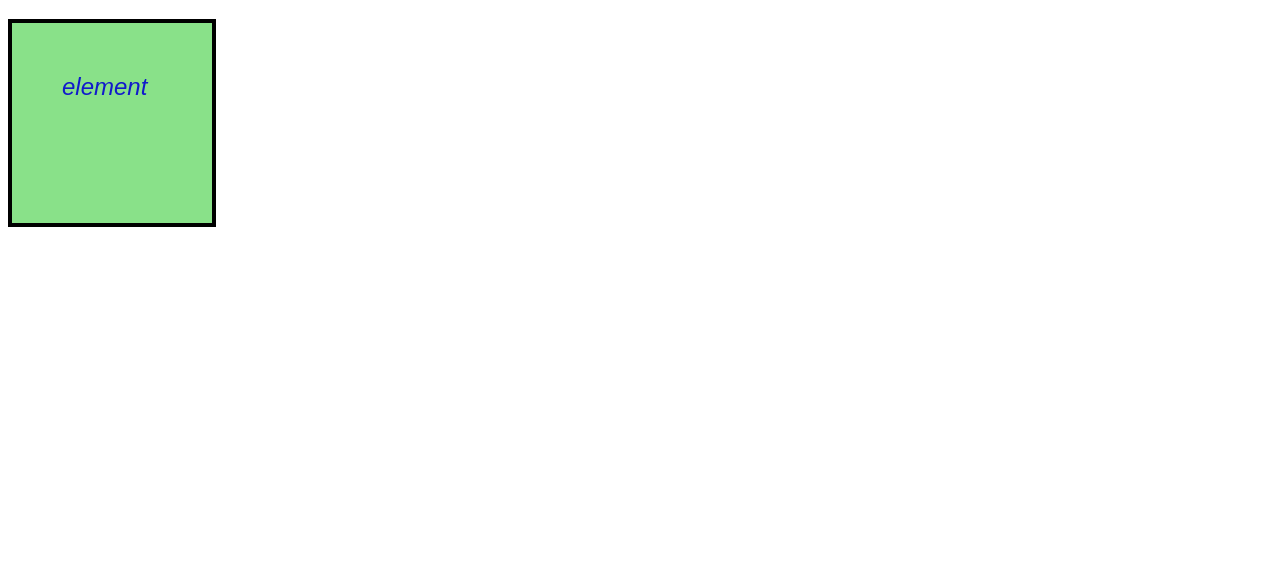
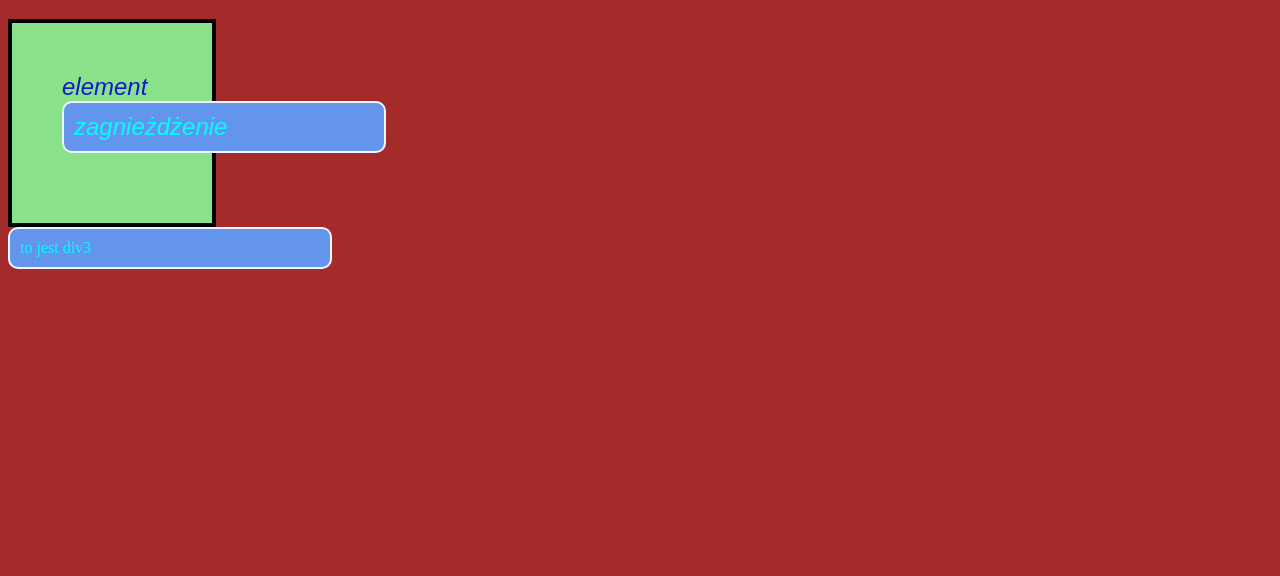
Before and after one commit to korneliuszpoznanski/html-css-training, a plain HTML site: page index.html in a window 1280 px wide. Shown: the part 224-800 px from the top of the page. Drawn offline with Linux system fonts and the light colour scheme.

Commit message:
second commit

```diff
--- a/css/style.css
+++ b/css/style.css
@@ -1,3 +1,6 @@
+html{
+    background-color: brown;
+}
 h1
 {
     background-color: rgba(230, 130, 25, 0.2);
@@ -35,3 +38,14 @@ h1
     width: 300px;
     height: 300px;
 }
+
+.div3{
+    background-color:cornflowerblue;
+    color: aqua;
+    padding: 10px;
+    width: 300px;
+    border-radius: 10px;
+    border-color: aliceblue;
+    border-style: solid;
+    border-width: 2px;
+}
--- a/index.html
+++ b/index.html
@@ -14,7 +14,12 @@
             H1
             lalala
         </h1>
-        <div class="div2">element</div>
+        <div class="div2">
+            element
+            <div class="div3">zagnieżdżenie</div>
+        </div>
+        <div class="div3">
+            to jest div3</div>
 
 
     </body>
```
